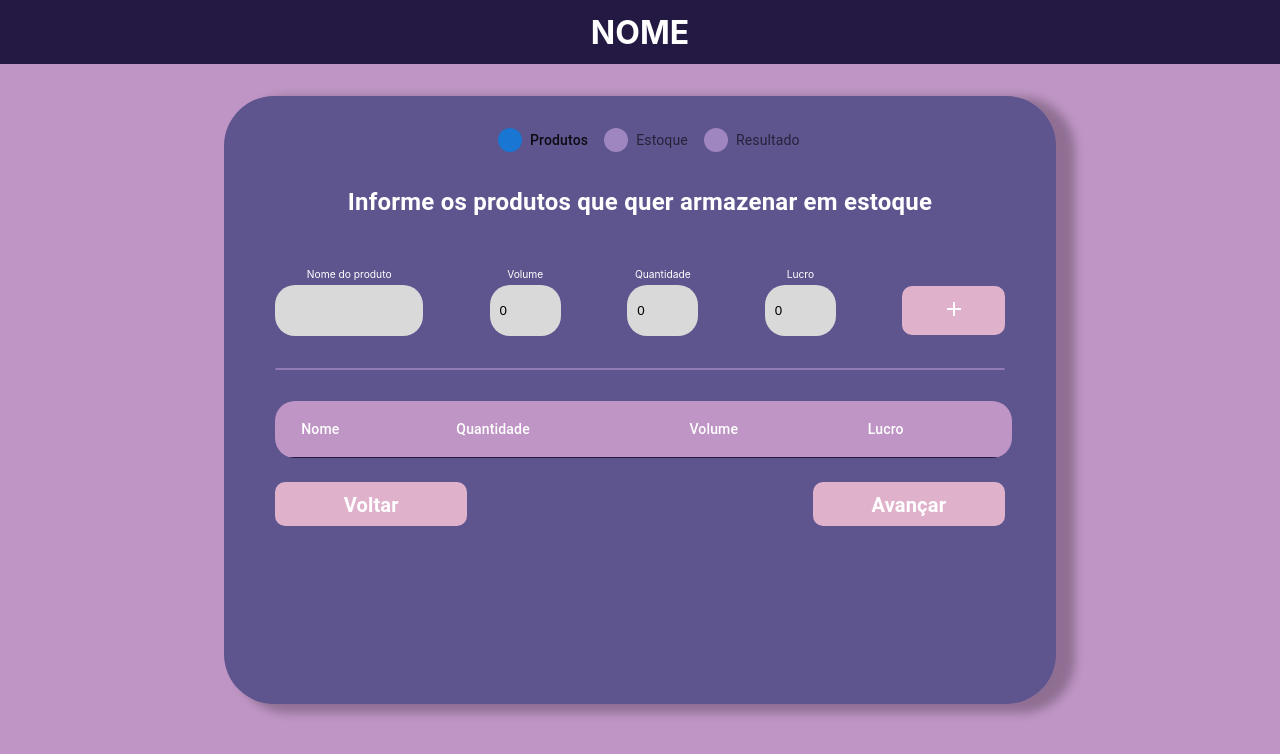
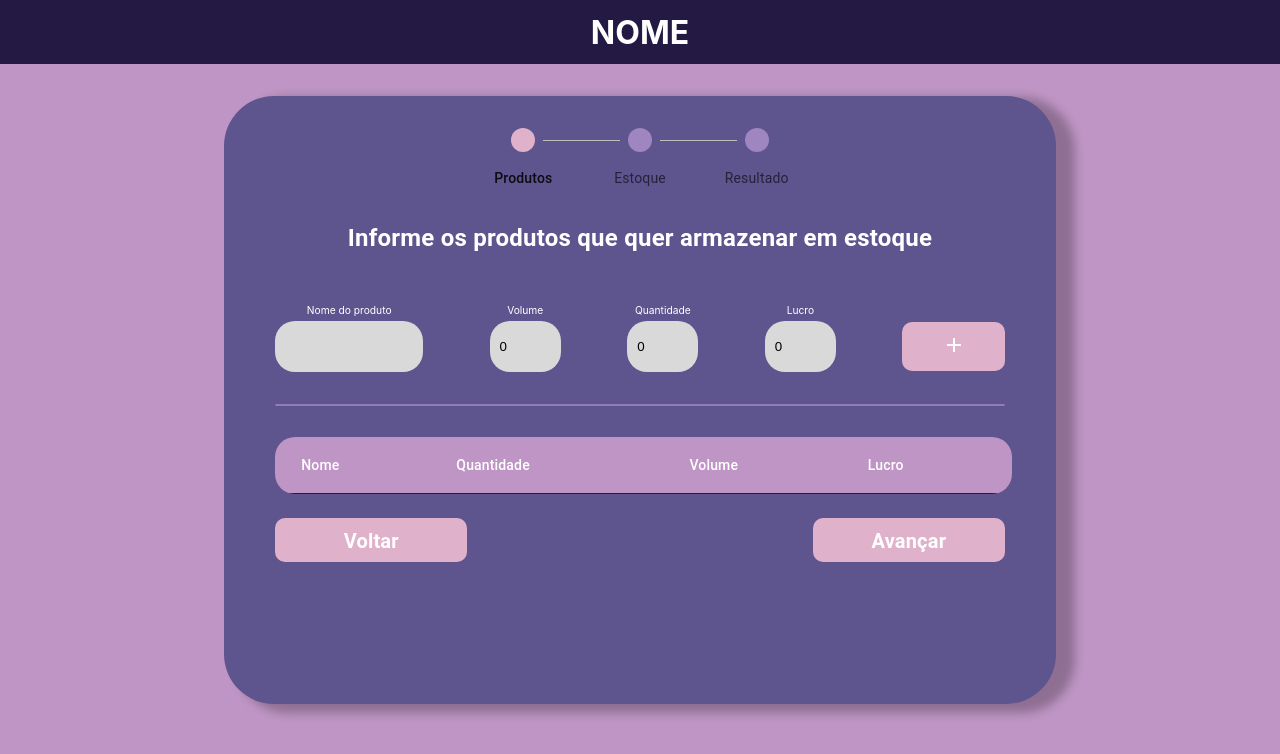
Before and after one commit to g-GSG/stock-optimization, a React (Create React App) app: page / in a window 1280 px wide. Both pictures are taken after a click on the button "Iniciar". Shown: the top 754 px of the page. Built offline with nearby package versions, Linux system fonts and the light colour scheme.

Commit message:
ActiveStep do Stepper consertado e mudança de labels pra conector entre os passos

```diff
--- a/src/presentation/components/step-one/step-one.jsx
+++ b/src/presentation/components/step-one/step-one.jsx
@@ -47,7 +47,7 @@ function StepOne({ setStep }) {
   return (
     <StepOneContainer>
       <StepProgress
-        StepProgress={1}
+        activeStep={0}
         steps={["Produtos", "Estoque", "Resultado"]}
       />
       <StepOneWrapper>
--- a/src/presentation/components/step-three/step-three.jsx
+++ b/src/presentation/components/step-three/step-three.jsx
@@ -23,7 +23,7 @@ function StepThree({ setStep }) {
   return (
     <StepThreeContainer>
       <StepProgress
-        StepProgress={3}
+        activeStep={2}
         steps={["Produtos", "Estoque", "Resultado"]}
       />
       <StepThreeWrapper>
--- a/src/presentation/components/step-two/step-two.jsx
+++ b/src/presentation/components/step-two/step-two.jsx
@@ -28,7 +28,7 @@ function StepTwo({ setStep }) {
   return (
     <StepTwoContainer>
       <StepProgress
-        StepProgress={2}
+        activeStep={1}
         steps={["Produtos", "Estoque", "Resultado"]}
       />
       <StepTwoWrapper>
@@ -67,7 +67,7 @@ function StepTwo({ setStep }) {
           </Button>
           <Button
             backgroundColor="#E0B1CB"
-            width="15vw"
+            width="18vw"
             height="5.5vh"
             margin="3vh 0"
             onClick={() => nextStep()}
--- a/src/presentation/components/stepper/stepper.jsx
+++ b/src/presentation/components/stepper/stepper.jsx
@@ -1,27 +1,33 @@
+import React from "react";
+import { StepConnector } from "@mui/material";
 import { StepLabel } from "@mui/material";
 import Step from "@mui/material/Step";
 import Stepper from "@mui/material/Stepper";
-import React from "react";
 
 const StepProgress = ({ activeStep, steps }) => {
   return (
     <div>
       <Stepper
+        connector={<StepConnector />}
         activeStep={activeStep}
+        alternativeLabel
         sx={{
-          width: 300,
+          width: 350,
           "& .MuiStepIcon-root": {
             color: "#9F86C0",
-          },
-          "& .Mui-active": {
-            color: "#E0B1CB",
-          },
-          "& .MuiStepIcon-text": {
-            display: "none",
-          },
+            "&.Mui-active": {
+              color: "#E0B1CB"
+            },
+            "&.Mui-completed": {
+              color: "#9F86C0"
+            },
+            "& .MuiStepIcon-text": {
+              display: 'none'
+            }
+          }
         }}
       >
-        {steps.map((label) => (
+        {steps.map((label, index) => (
           <Step
             key={label}
             sx={{
```
